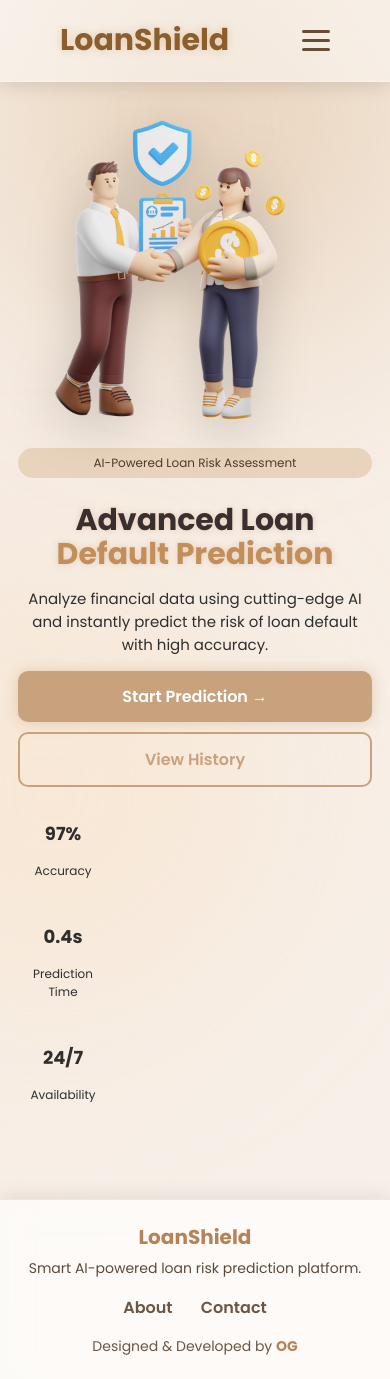
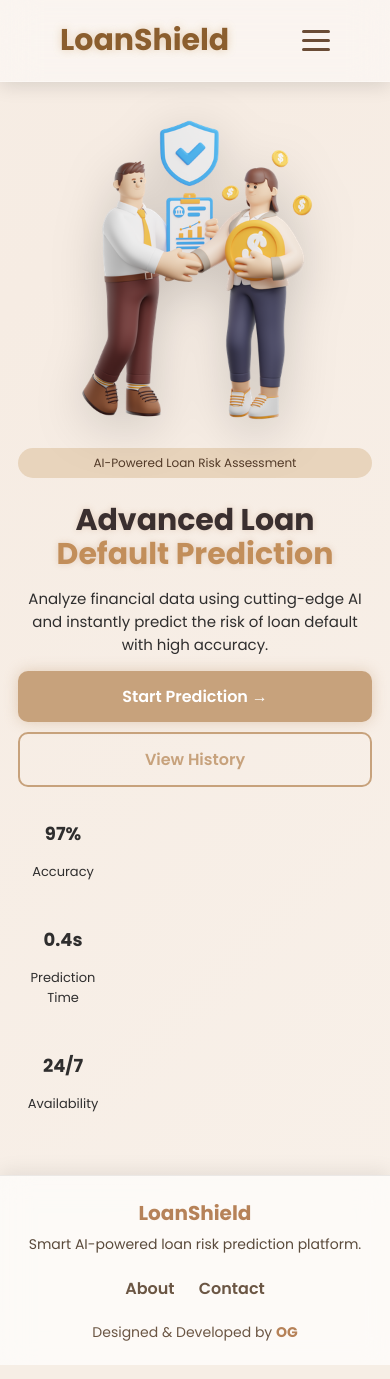
Before and after one commit to vishwasp1005/Loan_def, a Flask app: page / in a window 390 px wide. Run offline with Flask 3, Linux system fonts and the light colour scheme; the visitor is signed in with stand-in values (Sample User, id 1).

Commit message:
Update style.css

```diff
--- a/static/css/style.css
+++ b/static/css/style.css
@@ -18,32 +18,36 @@ body {
 
 /* ------------------------------
    PREMIUM PARALLAX GLOW BG
---------------------------------*/
-body::before {
-    content: "";
-    position: fixed;
-    width: 650px;
-    height: 650px;
-    top: -200px;
-    right: -150px;
-    background: radial-gradient(circle, rgba(198,148,86,0.32), transparent 70%);
-    filter: blur(70px);
+ ------------------------------*/
+body::before,
+body::after {
+    position: absolute !important;
+    filter: blur(60px);
     z-index: -1;
 }
 
-body::after {
-    content: "";
-    position: fixed;
-    width: 600px;
-    height: 600px;
-    bottom: -250px;
-    left: -250px;
-    background: radial-gradient(circle, rgba(255,214,165,0.35), transparent 70%);
-    filter: blur(80px);
-    z-index: -1;
+body::before {
+    width: 420px;
+    height: 420px;
+    top: -120px;
+    right: -80px;
 }
 
-/* ------------------------------
+body::after {
+    width: 380px;
+    height: 380px;
+    bottom: -120px;
+    left: -120px;
+}
+
+@media(max-width: 768px){
+    body::before,
+    body::after {
+        display: none; /* remove extra height on mobile */
+    }
+}
+
+
    ANIMATIONS
 --------------------------------*/
 .fade-in {
@@ -401,8 +405,20 @@ body::after {
     justify-content: space-between;
     align-items: center;
     gap: 40px;
+
+    /* FIX: allow shrinking on mobile */
+    flex-wrap: wrap;
 }
 
+/* force equal behavior for 3 blocks */
+.footer-left,
+.footer-links,
+.footer-right {
+    flex: 1;
+    text-align: center;
+}
+
+/* keep original look */
 .footer-left h2 {
     color: #B68258;
     margin: 0;
@@ -421,6 +437,7 @@ body::after {
     font-weight: 600;
     margin: 0 14px;
     transition: 0.3s ease;
+    white-space: nowrap; /* FIX: buttons don't wrap weird */
 }
 
 .footer-links a:hover {
@@ -430,14 +447,16 @@ body::after {
 .footer-right {
     font-size: 14px;
     color: #6b5644;
+    white-space: nowrap;  /* FIX: keeps text in one clean line */
 }
 
 .footer-right strong {
     color: #B68258;
 }
 
-/* MOBILE FOOTER */
+/* MOBILE FOOTER FIX */
 @media(max-width: 768px){
+
     .footer {
         padding: 22px 20px;
         margin-top: 40px;
@@ -446,11 +465,70 @@ body::after {
     .footer-content {
         flex-direction: column;
         text-align: center;
-        gap: 10px;
+        gap: 15px;
+    }
+
+    .footer-left,
+    .footer-links,
+    .footer-right {
+        flex: unset;
+        width: 100%;
     }
 
     .footer-links a {
+        margin: 6px 10px;
         display: inline-block;
-        margin: 6px 12px;
     }
 }
+
+/* MIN HEIGHT FIX (IMPORTANT) */
+.page-container {
+    min-height: calc(100vh - 230px);
+}
+/* FORCE PAGES TO ALWAYS FILL SCREEN HEIGHT */
+.page-container {
+    min-height: calc(100vh - 220px);
+    display: flex;
+    flex-direction: column;
+    justify-content: flex-start;
+}
+
+/* HERO MOBILE FIX */
+@media(max-width: 768px) {
+
+    .hero {
+        flex-direction: column-reverse !important;
+        text-align: center;
+        margin-top: 0 !important;
+        margin-bottom: 0 !important;
+        padding-bottom: 0 !important;
+        gap: 10px !important;
+    }
+
+    .hero-text {
+        width: 100% !important;
+    }
+
+    .hero-image img {
+        width: 260px !important;
+        max-width: 100%;
+        display: block;
+        margin: 0 auto;
+        transform: translateY(-10px);
+    }
+
+    .stats {
+        justify-content: center;
+        gap: 20px;
+        flex-wrap: wrap;
+        margin-top: 10px !important;
+    }
+
+    .stat-box h2 {
+        font-size: 18px !important;
+    }
+
+    .stat-box p {
+        font-size: 13px !important;
+    }
+}
```
